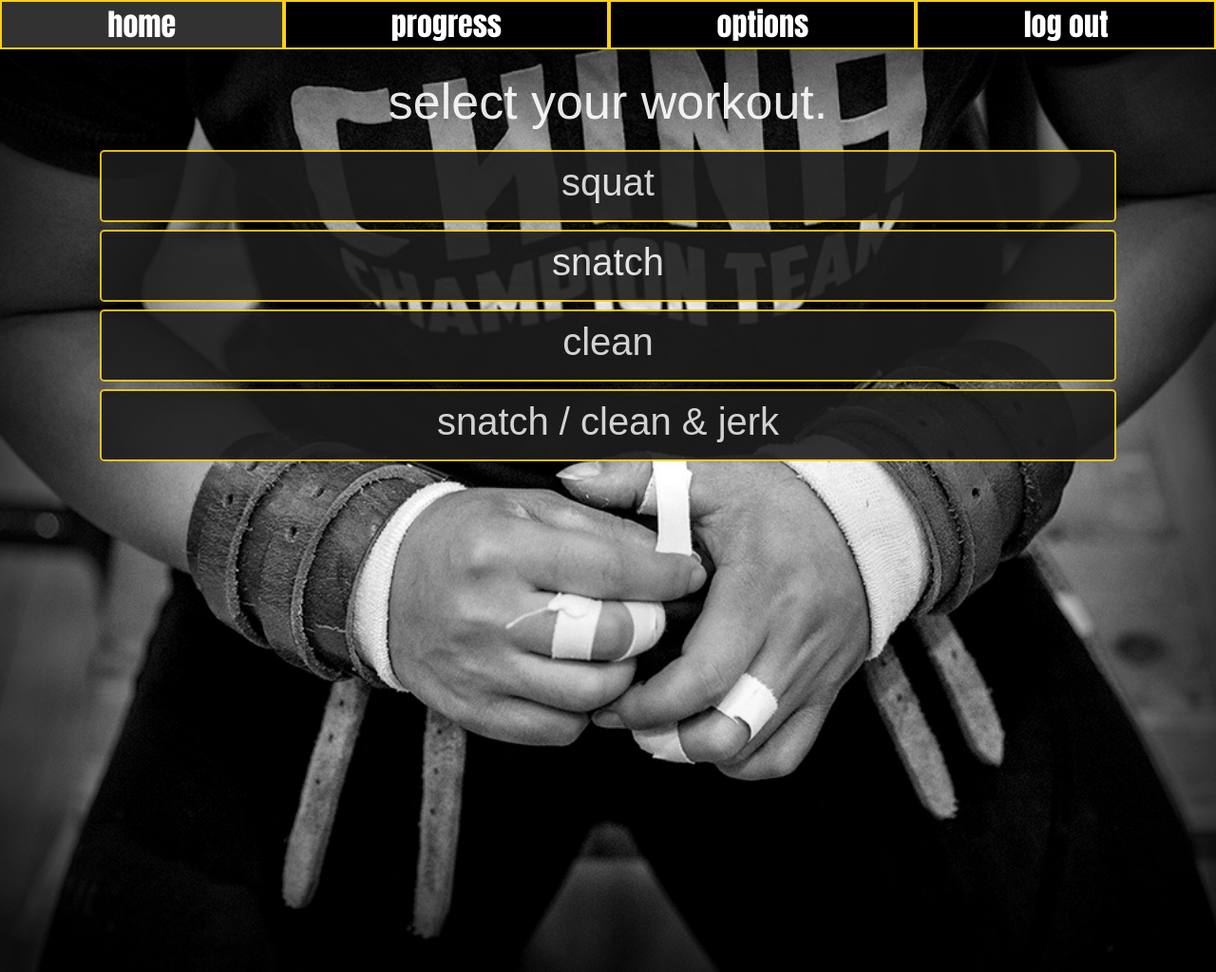
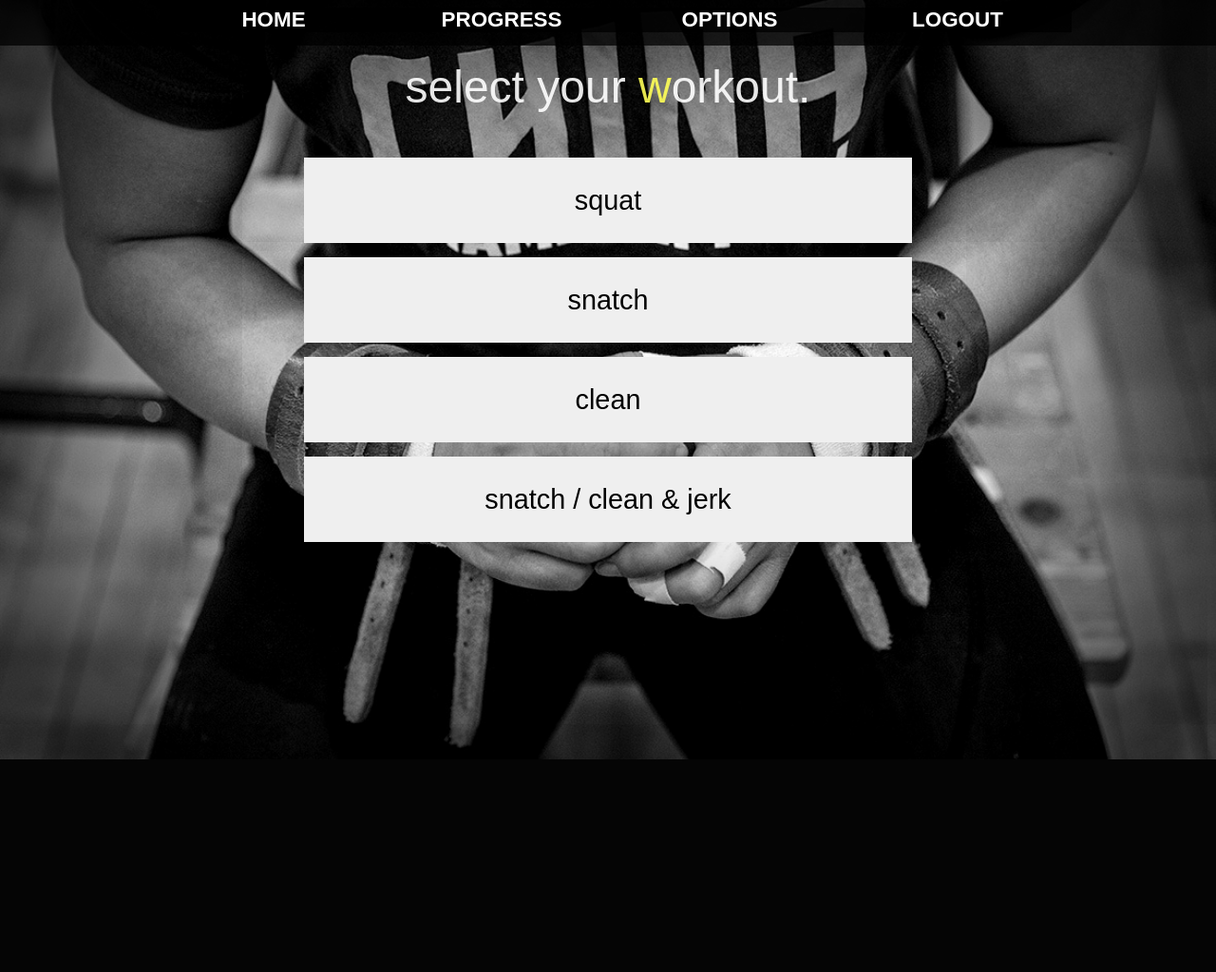
Before and after one commit to harrisonBarnett/wl_, a Flask app: page /home in a window 1280 px wide. Shown: the whole page at 95% size. After the commit the page ends 800 px from the top, so only its background shows below. Run offline with Flask 2, Linux system fonts and the light colour scheme; a user stored in the database is signed in; some libraries are stand-ins or nearby versions.

Commit message:
Heavy styling on home page, refactoring markup.

```diff
--- a/website/static/css/session.css
+++ b/website/static/css/session.css
@@ -64,6 +64,8 @@ button {
     border: none;
     background: var(--accent-color);
     cursor: pointer;
+    font-size: 1.2em;
+    font-weight: 600;
 }
 
 
--- a/website/static/css/styles.css
+++ b/website/static/css/styles.css
@@ -1,89 +1,227 @@
-/* navbar stuff */
-nav {
-    font-size: 2rem;
-    background-color: rgb(0, 0, 0);
+:root {
+    --nav-color: rgba(0, 0, 0, .75);
+    --accent-color: rgba(255, 255, 87, 1);
+}
 
-
-}
- /* flex container */
-nav ul {
-    list-style-type: none;
+/* background */
+body {
+    box-shadow: inset 0 0 15em 4em #000;
+    background-image: url("/static/images/home_bg.jpg");
+    background-color: black;
+    background-position: center;
+    background-repeat: no-repeat;
+    background-size: cover;
+    font-family: Arial;
+    height: 100vh;
     margin: 0;
     padding: 0;
-    display: flex;
-    justify-content: space-around;
 }
 
-nav ul li {
-    cursor: pointer;
-    flex: auto;
+/* =============NAVBAR JUNK =================== */
+header {
 text-align: center;
-    font-family:Impact;
-    color: white;
-    text-decoration: none;
-    border: 2px solid rgb(250, 208, 22);
+position: fixed;
+z-index: 999;
+width: 100%;
+height: 2em;
+margin: 0;
+}
+nav {
+position: absolute;
+text-align: left;
+top: 100%;
+left: 0;
+width: 100%;
+transform: scale(1, 0);
+transform-origin: top;
+transition: transform 200ms ease-in-out;
+margin-bottom: 0;
 }
 
-nav ul li a {
-    color: white;
-    text-decoration: none;
-    font-family: Impact;
+nav ul {
+margin: 0;
+padding: 0;
+list-style: none;
+display: flex;
+flex-direction: column;
 }
 
-nav ul li:hover {
-    background-color: rgb(50, 50, 50)
+nav li {
+width: 100%;
+background: var(--accent-color);
 }
 
-nav ul li a:hover{
+nav a {
+color: black;
+text-decoration: none;
+font-size: 1.4rem;
+font-weight: 600;
+margin: .5em;
+text-transform: uppercase;
+opacity: 0;
+transition: opacity 100ms ease-in-out;
+}
+
+nav a:hover {
 color: white;
 text-decoration: none;
 }
 
-/* make the navbar responsive depending on portal width */
-@media all and (max-width: 600px) {
-
-    nav ul {
-        flex-direction: column;
+.nav-toggle:checked ~ nav{
+transform: scale(1, 1);
+}
+.nav-toggle:checked ~ nav a {
+opacity: 1;
+transition: opacity 150ms ease-in-out 120ms;
+}
+.nav-toggle {
+display: none;
+}
+.nav-toggle-label {
+position: absolute;
+top: 0;
+left: 0;
+margin-left: 1em;
+height: 100%;
+display: flex;
+align-items: center;
+}
+.nav-toggle-label span,
+.nav-toggle-label span::before,
+.nav-toggle-label span::after {
+display: block;
+background: var(--accent-color);
+height: 2px;
+width: 2em;
+position: relative;
 }
 
-    nav ul li {
+.nav-toggle-label span::before,
+.nav-toggle-label span::after {
+content: '';
+position: absolute;
+}
+
+.nav-toggle-label span::before {
+bottom: 8px;
+}
+
+.nav-toggle-label span::after {
+top: 8px;
+}
+/* ========== DESKTOP RESPONSIVE =============== */
+@media screen and (min-width: 800px) {
+    .nav-toggle-label {
+        display: none;
+    }
+    header {
+        top: 0;
+        background: var(--nav-color);
+        padding: .5em;
+        display: flex;
+        justify-content: center;
+
+    }
+    nav {
+        /* unsupported by edge browser */
+        all: unset;
+
+        /* adding edge support */
+        position: relative;
+        text-align: left;
+        transition: none;
+        transform: scale(1,1);
+        top: initial;
+        left: initial;
+        width: 75vw;
+
+    }
+    nav ul {
+        display: flex;
+        flex-direction: row;
+        justify-content: space-around;
+    }
+    nav li {
+        margin-bottom: 0;
+        background: var(--nav-color);
         text-align: center;
     }
+    nav a {
+        opacity: 1;
+        position: relative;
+        color: white;
+    }
+    nav a:hover {
+        color: var(--accent-color);
+        text-decoration: none;
 
     }
+    nav a::before {
+        content: '';
+        display: block;
+        height: 5px;
+        background: var(--hover-color);
+        position: absolute;
+        bottom: -.5em;
+        left: 0;
+        right: 0;
+        transform: scale(0, 1);
+        transform-origin: left;
+        transition: transform ease-in-out 150ms;
+    }
+    nav a:hover::before {
+        transform: scale(1,1);
+    }
+}
+/* =========== END NAV SECTION ================= */
 
-/* button styling */
-
-.button-group {
+.container {
+    position: fixed;
+    margin: 0;
+    padding: 0;
+    width: 100%;
+    height: 100%;
+}
+.page-title {
+    text-align: center;
+    font-size: 3em;
     color: white;
-    padding: 12px 20px;
-    margin: 8px 0;
-    font-family: Arial;
     text-decoration: none;
     opacity: .9;
-
+    padding-top: .5em;
+    font-weight: 400;
 }
-
-.button-group button {
-    border: 2px solid rgb(250, 208, 22);
+/* =========== HOME PAGE ========== */
+.yellow-w {
+    color: var(--accent-color);
 }
-
-.title {
-    font-size: 52px;
-    color: white;
-    text-decoration: none;
-    font-family: Arial;
+form {
+    margin: 0 auto;
+}
+.button-group {
+    display: flex;
+    flex-direction: column;
+    margin: 0 auto;
+}
+button {
+    width: 75vw;
+    margin: .25em auto;
+    font-size: 1.6em;
+    font-weight: 400;
+    padding: .5em 0;
+    border-radius: none;
+    border: none;
+}
+@media screen and (min-width: 800px) {
+    button {
+        width: 50vw;
+        font-size: 1.8em;
+        padding: 1em 0;
+    }
+    button:hover {
         opacity: .9;
+        cursor: pointer;
     }
-
-h1 {
-    color: white;
-    opacity: .9;
-}
-
-h3 {
-    color: white;
-    opacity: .9;
 }
 
 
@@ -160,15 +298,3 @@ input::placeholder {
     width: 300px; /* set width of a block element */
     margin: 0 auto;  /* accounts for element size to center dynamically */
 }
-
-/* background */
-body {
-    box-shadow: inset 0 0 15em 4em #000;
-    background-image: url("/static/images/home_bg.jpg");
-    background-color: black;
-    height: 1024px;
-    background-position: center;
-    background-repeat: no-repeat;
-    background-size: cover;
-
-}
--- a/website/templates/base.html
+++ b/website/templates/base.html
@@ -7,46 +7,30 @@
     <meta name="viewport" content="width=device-width, initial-scale=1.0">
 
     <!-- custom css -->
-    <link
-    rel= "stylesheet"
-    type= "text/css"
-    href= "{{ url_for('static',filename='css/styles.css') }}"
-    />
+    <link rel="stylesheet" href="/static/css/styles.css">
 
-    <!-- bootstrap stylesheets for making the site pretty, literally just copy/paste-->
-    <link
-      rel="stylesheet"
-      href="https://stackpath.bootstrapcdn.com/bootstrap/4.4.1/css/bootstrap.min.css"
-      integrity="sha384-Vkoo8x4CGsO3+Hhxv8T/Q5PaXtkKtu6ug5TOeNV6gBiFeWPGFN9MuhOf23Q9Ifjh"
-      crossorigin="anonymous"
-    />
-    <link
-      rel="stylesheet"
-      href="https://stackpath.bootstrapcdn.com/font-awesome/4.7.0/css/font-awesome.min.css"
-      crossorigin="anonymous"
-    />
 
     <!-- can be overridden in templates that inherit this template -->
     <title>{% block title %} base template {% endblock %}</title>
 </head>
 <body>
-    <!-- boostrap overrides -->
-     <style type="text/css">
-        button { background: rgb(28, 28, 28) !important; }
-     </style>
-     <style type="text/css">
-      html { background: rgb(0, 0, 0) !important; } /* Adding !important forces the browser to overwrite the default style applied by Bootstrap */
-   </style>
 
-    <!-- scratch navbar -->
-    <nav class="main-navbar">
-        <ul>
-            <li><a id="home" href="/home">home</a></li>
-            <li><a id="progress" href="/options">progress</a></li>
-            <li><a id="options" href="/options">options</a></li>
-            <li><a id="logout" href="/logout">log out</a></li>
-        </ul>
+
+  <header>
+    <input type="checkbox" id="nav-toggle" class="nav-toggle">
+    <label for="nav-toggle" class="nav-toggle-label">
+      <span></span>
+    </label>
+    <nav>
+      <ul>
+        <li><a href="/home">home</a></li>
+        <li><a href="/options">progress</a></li>
+        <li><a href="/options">options</a></li>
+        <li><a href="/logout">logout</a></li>
+      </ul>
     </nav>
+  </header>
+
 
     <div class="container">
         {% block body %}
@@ -55,22 +39,6 @@
 
     </div>
 
-    <!-- js code for site interaction/movement, copy/paste -->
-    <script
-      src="https://code.jquery.com/jquery-3.2.1.slim.min.js"
-      integrity="sha384-KJ3o2DKtIkvYIK3UENzmM7KCkRr/rE9/Qpg6aAZGJwFDMVNA/GpGFF93hXpG5KkN"
-      crossorigin="anonymous"
-    ></script>
-    <script
-      src="https://cdnjs.cloudflare.com/ajax/libs/popper.js/1.12.9/umd/popper.min.js"
-      integrity="sha384-ApNbgh9B+Y1QKtv3Rn7W3mgPxhU9K/ScQsAP7hUibX39j7fakFPskvXusvfa0b4Q"
-      crossorigin="anonymous"
-    ></script>
-    <script
-      src="https://maxcdn.bootstrapcdn.com/bootstrap/4.0.0/js/bootstrap.min.js"
-      integrity="sha384-JZR6Spejh4U02d8jOt6vLEHfe/JQGiRRSQQxSfFWpi1MquVdAyjUar5+76PVCmYl"
-      crossorigin="anonymous"
-    ></script>
     <!-- url_for provides the filepath to the 'static' folder containing custom .js -->
     <script
       type="text/javascript"
--- a/website/templates/home.html
+++ b/website/templates/home.html
@@ -14,53 +14,53 @@ function beginSession(page) {
     }
 }
 </script>
-<br />
 
-    <h2 align="center" class="title">select your workout.</h2>
+        <h2 align="center" class="page-title">select your <span class="yellow-w">w</span>orkout.</h2>
 
         <form class="button-group" method="POST">
             <button
             id="/squat"
             type="button"
-        class="btn btn-dark btn-lg btn-block"
+            class="session-button"
             onclick="beginSession(this.id)"
             name="squat"\
             >
-        <h1>squat</h1>
+            squat
             </button>
 
             <button
             id="/snatch"
             type="button"
-        class="btn btn-dark btn-lg btn-block"
+            class="session-button"
             onclick="beginSession(this.id)"
             name="snatch"
             >
-        <h1>snatch</h1>
+            snatch
             </button>
 
             <button
             id="/clean"
             type="button"
-        class="btn btn-dark btn-lg btn-block"
+            class="session-button"
             onclick="beginSession(this.id)"
             name="clean"
             >
-        <h1>clean</h1>
+            clean
             </button>
 
             <button
             id="/clean_jerk"
             type="button"
-        class="btn btn-dark btn-lg btn-block"
+            class="session-button"
             onclick="beginSession(this.id)"
             name="clean_jerk"
             >
-        <h1>snatch / clean & jerk</h1>
+            snatch / clean & jerk
             </button>
 
         </form>
 
 
 
+
 {% endblock %}
```
Lines whose indentation alone changed are shown as unchanged.
